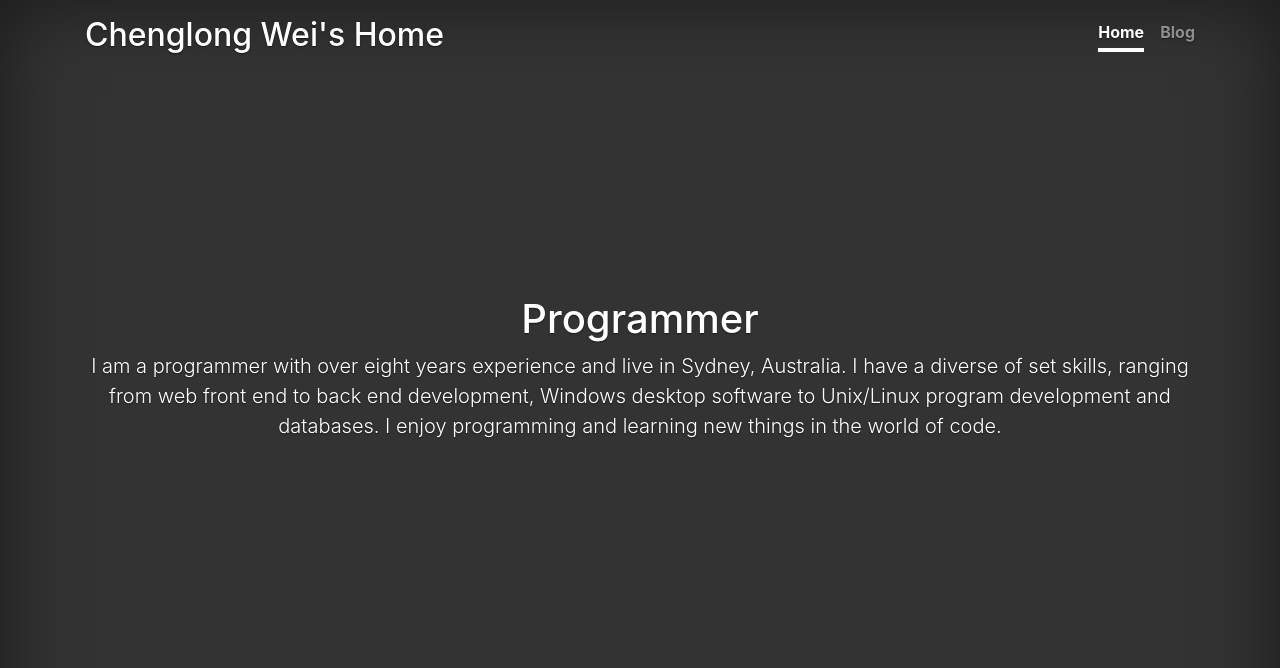
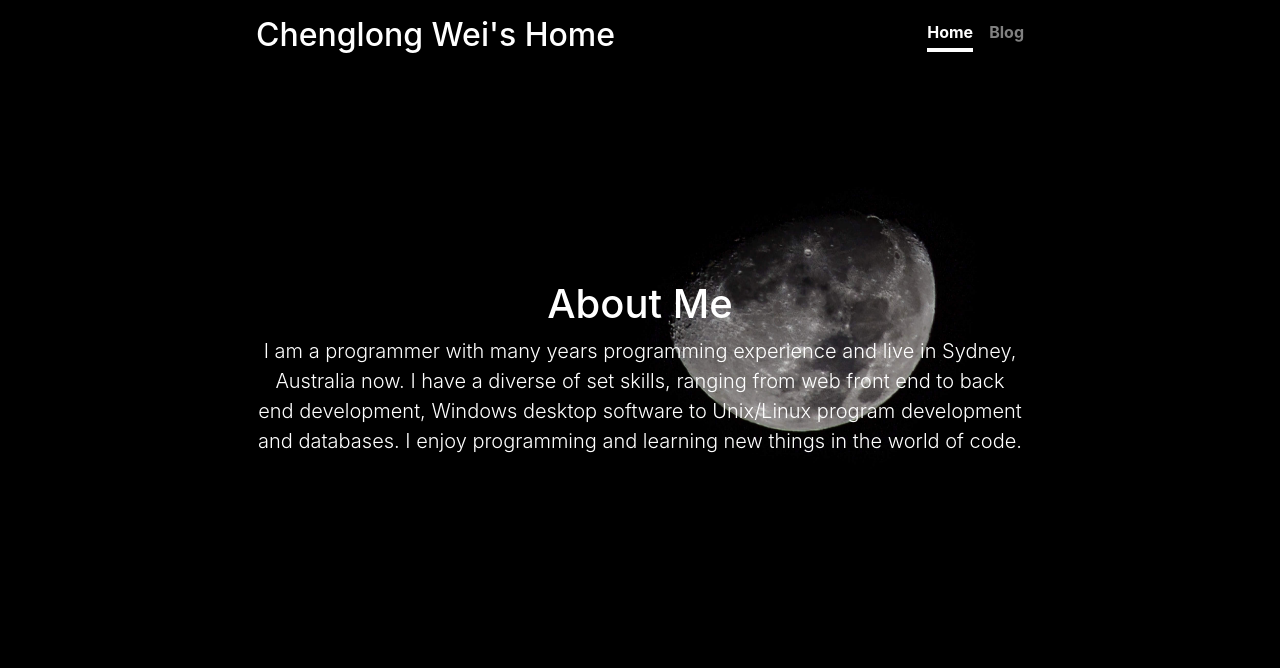
Before and after one commit to longprowei/MyStaticPages, a website: page src/html/index.html in a window 1280 px wide. Shown: the top 668 px of the page. Drawn offline with nearby package versions, Linux system fonts and the light colour scheme; files that its build step writes are made by us from their sources; files whose address does not match are found by name; a web font is replaced by a local one.

Commit message:
added background and changed a some style and text

```diff
--- a/src/html/index.html
+++ b/src/html/index.html
@@ -13,7 +13,7 @@
 
   <body class="text-center">
 
-    <div class="container py-3 d-flex flex-column w-100 h-100">
+    <div class="home-container p-3 d-flex mx-auto flex-column w-100 h-100">
       <header class="masthead mb-auto">
           <div class="masthead-brand">
             <h2><a href="./index.html">Chenglong Wei's Home</a></h3>
@@ -25,9 +25,9 @@
       </header>
 
       <main>
-        <h1 class="cover-heading">Programmer</h1>
-        <p class="lead">I am a programmer with over eight years experience and
-          live in Sydney, Australia. I have a diverse of set skills,
+        <h1 class="cover-heading">About Me</h1>
+        <p class="lead">I am a programmer with many years programming experience and
+          live in Sydney, Australia now. I have a diverse of set skills,
           ranging from web front end to back end development, Windows desktop
           software to Unix/Linux program development and databases.
           I enjoy programming and learning new things in the world of code.</p>
--- a/src/js/main.js
+++ b/src/js/main.js
@@ -1,3 +1,12 @@
-'use strict';
-
-console.log('main.js test');
+/*!
+ * main.js
+ * All JavaScript for Chenglong Wei's Home website
+ * Author: Chenglong Wei
+ * github: https://github.com/longprowei
+ */
+(function() {
+  'use strict';
+  console.log('Are you interested my site? Please access my Github: \n');
+  console.log('https://github.com/longprowei \n');
+  console.log('for source code.');
+})();
--- a/src/scss/general.scss
+++ b/src/scss/general.scss
@@ -1,4 +1,3 @@
-
 a {
   &,
   &:focus,
@@ -10,13 +9,16 @@ a {
 html,
 body {
   height: 100%;
-  background-color: #333;
+  background: url('../img/black-and-white-dark-moon-18810.jpg') no-repeat center center fixed;
+  background-size: cover;
 }
 
 body {
   color: #fff;
-  text-shadow: 0 .05rem .1rem rgba(0, 0, 0, .5);
-  box-shadow: inset 0 0 5rem rgba(0, 0, 0, .5);
+
+  .home-container {
+    max-width: 800px;
+  }
 
 
   .masthead {
--- a/src/scss/main.scss
+++ b/src/scss/main.scss
@@ -1,3 +1,8 @@
+/*!
+ * All style for Chenglong Wei's Home website
+ * Author: Chenglong Wei
+ * github: https://github.com/longprowei
+ */
 // Bootstrap source code
 @import "node_modules/bootstrap/scss/bootstrap";
 
```
